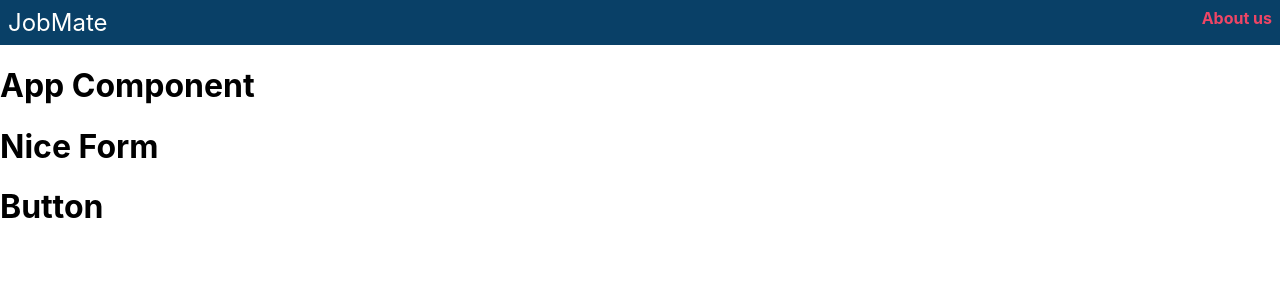
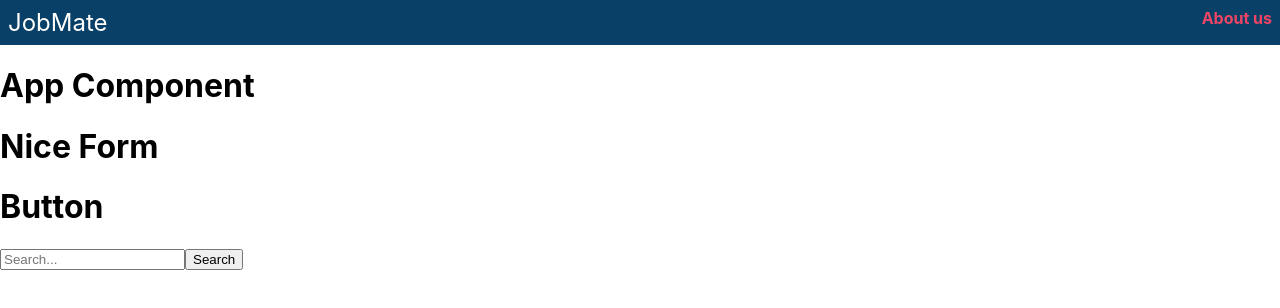
Before and after one commit to kylejb/JobMate, a React (Create React App) app in the folder client/: page / in a window 1280 px wide. Shown: the top 308 px of the page. Built offline with nearby package versions, Linux system fonts and the light colour scheme.

Commit message:
FE: Scaffolded search field for backend (WIP)

```diff
--- a/client/src/App.tsx
+++ b/client/src/App.tsx
@@ -1,11 +1,13 @@
 import Form from 'components/Form';
 import Navbar from 'components/Navbar';
+import Search from 'components/Search';
 function App() {
 	return (
 		<div className='app'>
 			<Navbar />
 			<h1>App Component</h1>
 			<Form exampleProp='typeString' />
+			<Search />
 		</div>
 	);
 }
--- /dev/null
+++ b/client/src/components/Search.tsx
@@ -0,0 +1,31 @@
+import { ChangeEvent, useState } from 'react';
+
+function Search() {
+	const [searchValue, setSearchValue] = useState('');
+
+	const changeHandler = (e: ChangeEvent<HTMLInputElement>) => {
+		setSearchValue(e.target.value);
+	};
+	const submitHandler = async () => {
+		const res = await fetch(
+			`http://localhost:8000/listings/?search=${searchValue}`
+		);
+		let data = await res.json();
+		console.log(data);
+	};
+	return (
+		<div>
+			<input
+				type='search'
+				value={searchValue}
+				placeholder='Search...'
+				onChange={changeHandler}
+			></input>
+			<button type='button' onClick={submitHandler}>
+				Search
+			</button>
+		</div>
+	);
+}
+
+export default Search;
```
